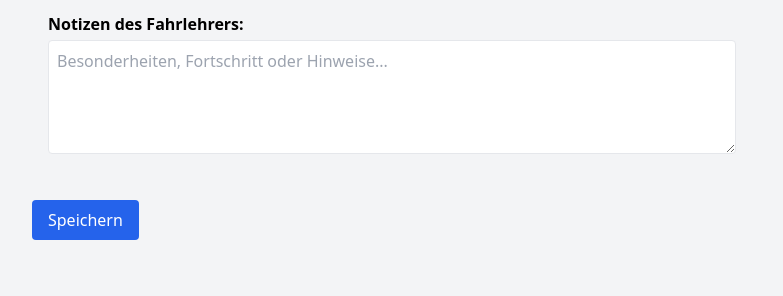
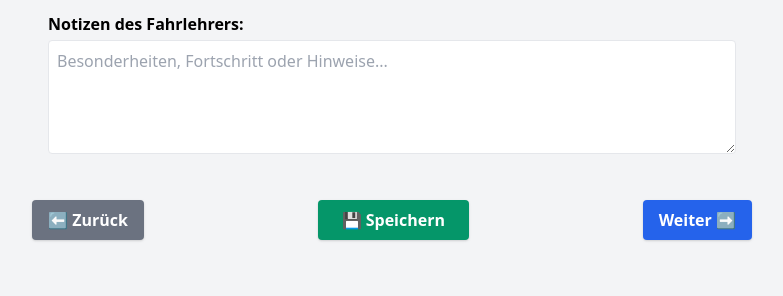
Before and after one commit to eyfahrlehrer/schuelerakte, a Flask app: page /aufbaustufe in a window 1280 px wide. Shown: the part 956-1252 px from the top of the page, without its empty margins (248-1031 px from the left). Run offline with Flask 3, Linux system fonts and the light colour scheme; the visitor is signed in with stand-in values (Sample User, id 1).

Commit message:
Update aufbaustufe.html

```diff
--- a/templates/aufbaustufe.html
+++ b/templates/aufbaustufe.html
@@ -53,7 +53,23 @@
         <textarea name="notizen" id="notizen" rows="4" class="w-full border p-2 rounded" placeholder="Besonderheiten, Fortschritt oder Hinweise..."></textarea>
       </div>
 
-      <button class="bg-blue-600 text-white px-4 py-2 rounded">Speichern</button>
+      <!-- Navigationsleiste -->
+<div class="mt-6 flex flex-col md:flex-row justify-between items-center gap-4">
+  <!-- Zurück -->
+  <a href="{{ url_for('grundstufe') }}" class="bg-gray-500 hover:bg-gray-600 text-white font-semibold py-2 px-4 rounded shadow w-full md:w-auto text-center">
+    ⬅️ Zurück
+  </a>
+
+  <!-- Speichern -->
+  <button type="submit" class="bg-green-600 hover:bg-green-700 text-white font-semibold py-2 px-6 rounded shadow w-full md:w-auto">
+    💾 Speichern
+  </button>
+
+  <!-- Weiter -->
+  <a href="{{ url_for('leistungsstufe') }}" class="bg-blue-600 hover:bg-blue-700 text-white font-semibold py-2 px-4 rounded shadow w-full md:w-auto text-center">
+    Weiter ➡️
+  </a>
+</div>
     </form>
   </div>
 </body>
```
